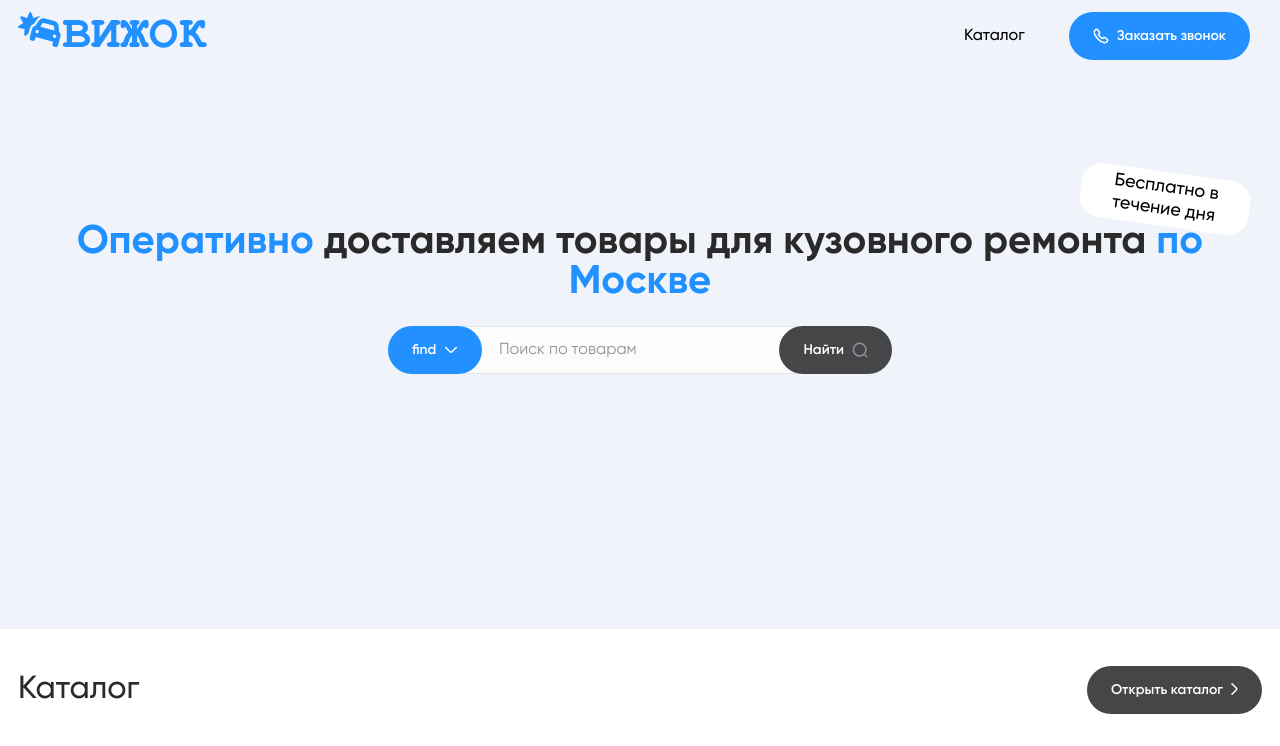
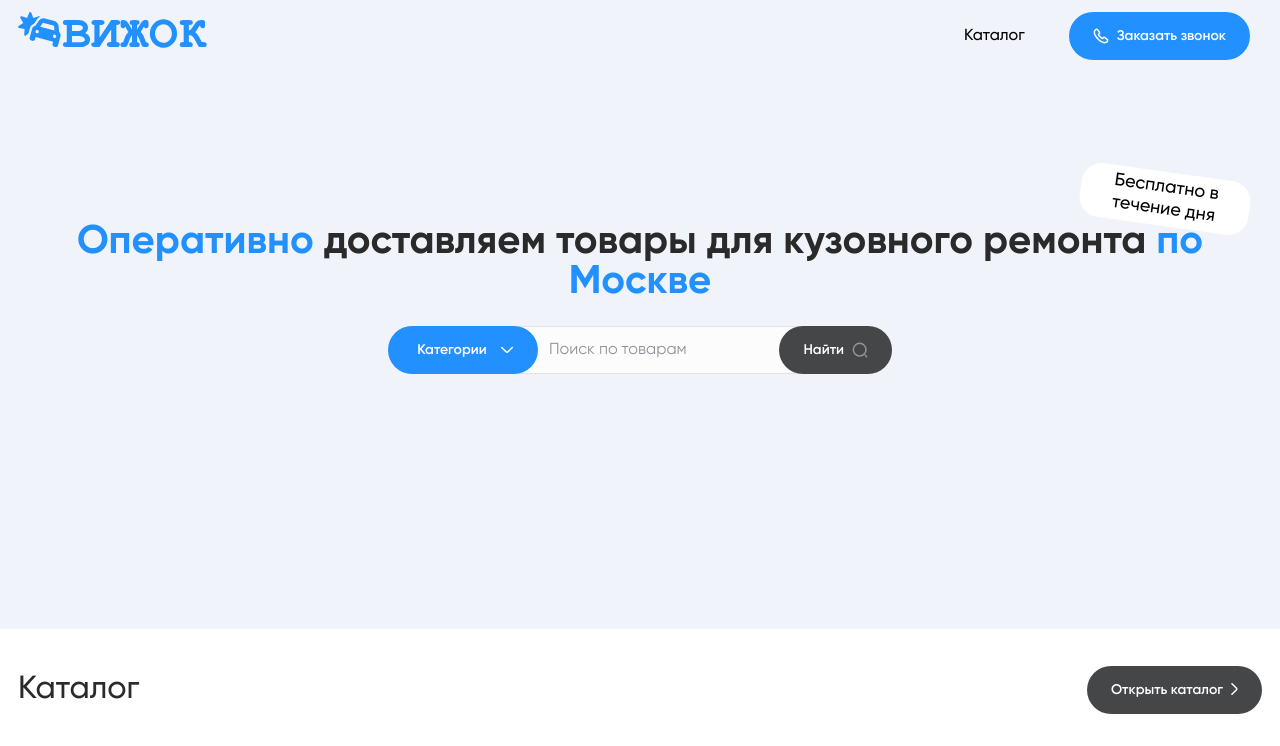
Before and after one commit to Shadovitsme/carRepairShopDemo, a Vue app: page / in a window 1280 px wide. Shown: the top 746 px of the page. Built offline with nearby package versions, Linux system fonts and the light colour scheme; grey boxes are pictures that could not be loaded.

Commit message:
выбранные категории теперь отображаются на кнопке

```diff
--- a/src/Components/customComponents/dropdownField.vue
+++ b/src/Components/customComponents/dropdownField.vue
@@ -5,11 +5,18 @@ let selected = ref('Каталог')
 const props = defineProps({
   dataArr: { type: Array, required: false },
 })
+const emit = defineEmits(['data-sent'])
+const sendDataToParent = (item) => {
+  if (item.length > 9) {
+    item = item.slice(0, 7) + '...'
+  }
+  emit('data-sent', item)
+}
 </script>
 <template>
   <div id="lol">
     <div :id="selected" class="bg-white mt-2 grid grid-cols-2 rounded-[20px] p-7">
-      <p @click="selected = item" v-for="item in props.dataArr">{{ item }}</p>
+      <p @click="sendDataToParent(item)" v-for="item in props.dataArr">{{ item }}</p>
     </div>
   </div>
 </template>
--- a/src/Components/customComponents/smallSearchField.vue
+++ b/src/Components/customComponents/smallSearchField.vue
@@ -5,7 +5,7 @@ import dropDownArrow from '@/images/downWhiteArrow.svg'
 import DropdownField from './dropdownField.vue'
 import { ref } from 'vue'
 import IconButton from './iconButton.vue'
-let width = ref(110)
+let width = ref(160)
 
 const props = defineProps({
   big: { type: Boolean, required: false },
@@ -22,6 +22,8 @@ if (props.big) {
 } else {
   inputStyle.value += 'pl-4 pr-0.5 py-6 '
 }
+
+let selectedCategory = ref('Категории')
 </script>
 
 <template>
@@ -39,9 +41,9 @@ if (props.big) {
       id="custom"
       @click="dropdowwnShow = !dropdowwnShow"
       v-if="props.big"
-      class="absolute left-0"
+      class="absolute left-0 w-[150px]"
       color="blue"
-      text="find"
+      :text="selectedCategory"
       :iconSecond="dropDownArrow"
     >
     </cusotomButton>
@@ -63,7 +65,12 @@ if (props.big) {
 
     <DropdownField
       ref="myElement"
-      @click="getEl"
+      @data-sent="
+        (item) => {
+          selectedCategory = item
+          dropdowwnShow = false
+        }
+      "
       :dataArr="props.dataAr"
       v-if="dropdowwnShow"
     ></DropdownField>
```
